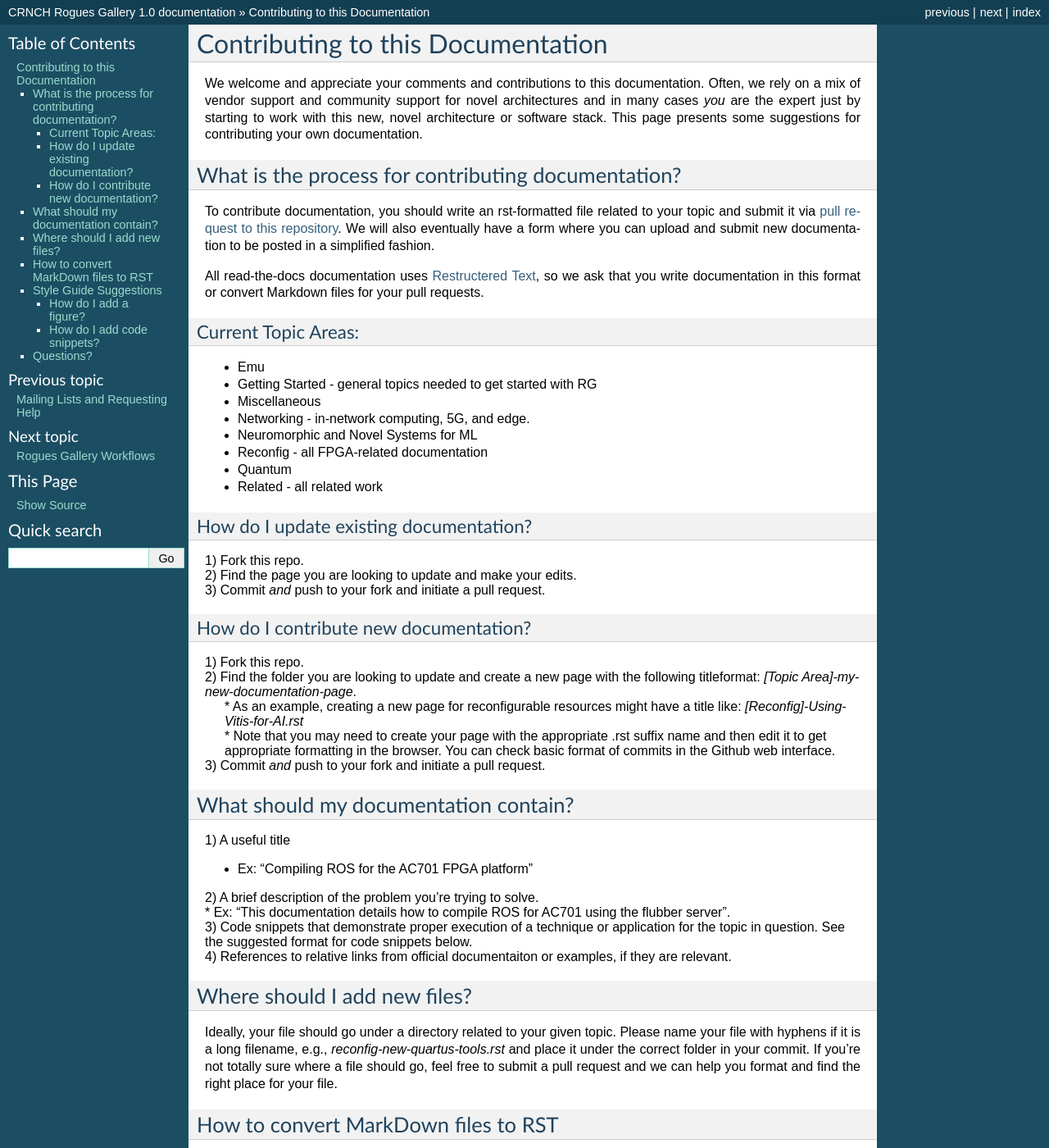
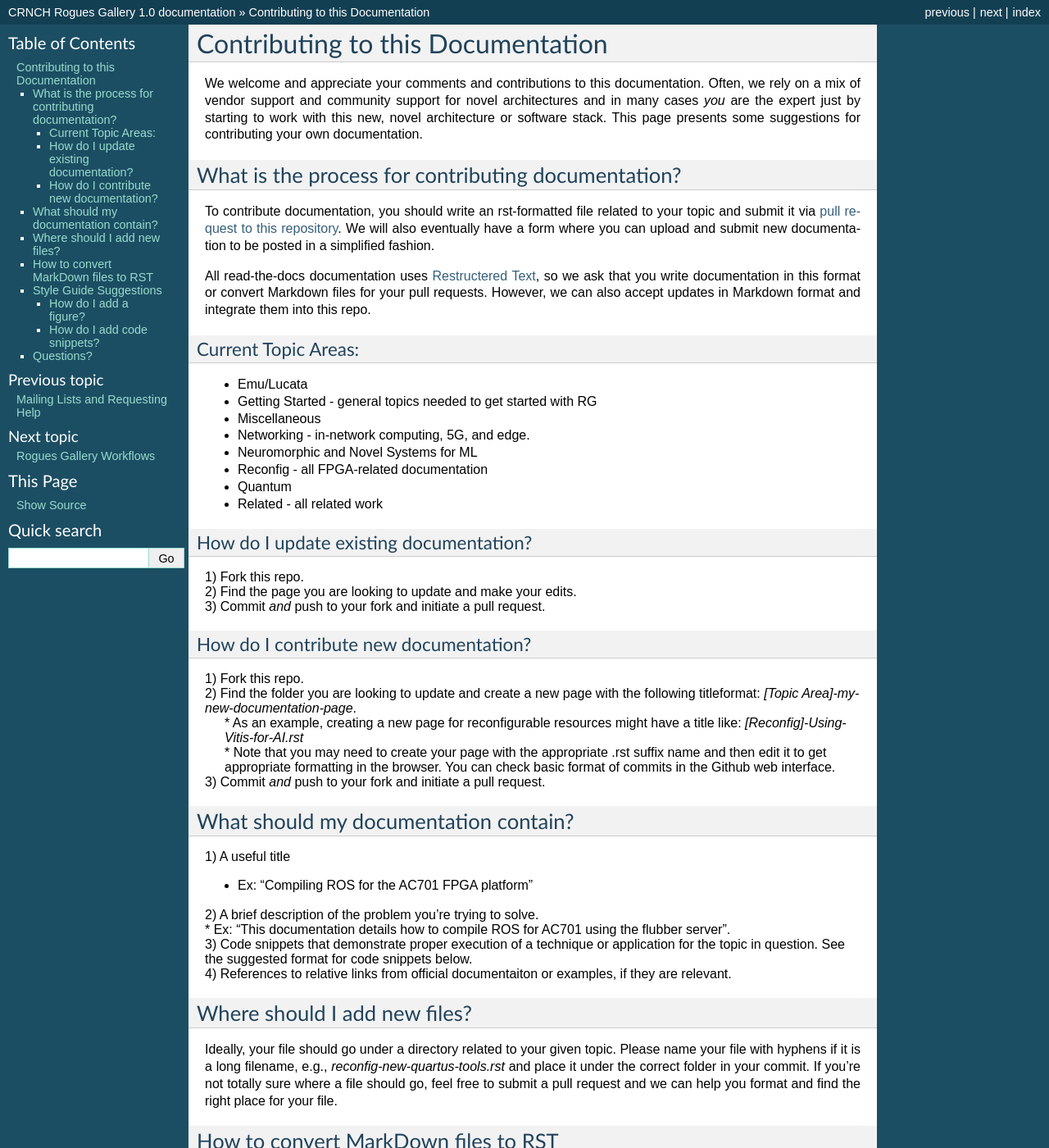
Before and after one commit to gt-crnch-rg/read-the-docs, a Sphinx documentation site: the page built from docs/general/contributing.rst, in a window 1280 px wide and 1400 px high. Shown: the whole window at 82% size. Built offline with Sphinx 7.4.7, drawn with Linux system fonts in a browser that asks for light colours; pages that are not in the unit, such as notebooks, are missing from menus; some of the changed text lies outside the part shown.

Commit message:
Update contributing.rst

```diff
--- a/docs/general/contributing.rst
+++ b/docs/general/contributing.rst
@@ -5,14 +5,14 @@ We welcome and appreciate your comments and contributions to this documentation.
 
 What is the process for contributing documentation?
 ########
-To contribute documentation, you should write an rst-formatted file related to your topic and submit it via `pull request to this repository <https://docs.github.com/en/github/collaborating-with-pull-requests/proposing-changes-to-your-work-with-pull-requests/creating-a-pull-request>`_. We will also eventually have a form where you can upload and submit new documentation to be posted in a simplified fashion.
+To contribute documentation, you should write an rst-formatted file related to your topic and submit it via `pull request to this repository <https://docs.github.com/en/pull-requests/collaborating-with-pull-requests/proposing-changes-to-your-work-with-pull-requests/creating-a-pull-request>`_. We will also eventually have a form where you can upload and submit new documentation to be posted in a simplified fashion.
 
-All read-the-docs documentation uses `Restructered Text <https://sublime-and-sphinx-guide.readthedocs.io/en/latest/glossary_terms.html#term-rst>`_, so we ask that you write documentation in this format or convert Markdown files for your pull requests.
+All read-the-docs documentation uses `Restructered Text <https://sublime-and-sphinx-guide.readthedocs.io/en/latest/glossary_terms.html#term-rst>`_, so we ask that you write documentation in this format or convert Markdown files for your pull requests. However, we can also accept updates in Markdown format and integrate them into this repo.
 
 Current Topic Areas:
 ------------
 
--  Emu
+-  Emu/Lucata
 -  Getting Started - general topics needed to get started with RG
 -  Miscellaneous
 -  Networking - in-network computing, 5G, and edge.
@@ -66,7 +66,7 @@ While there are many nice GUI-based editors for MarkDown files, there are not th
 
 You can use this simple script to convert a MarkDown file to RST, but you may then want to check that the links and figure links get populated correctly. You can also use editors like `Typora <https://typora.io/>`_ to edit Markdown and then export an RST file. Note that Typora uses pandoc behind the scenes to do this conversion!
 
-You can also use Python tools like _`m2r <https://github.com/miyakogi/m2r>`__ which may provide a better translation capability than pandoc.
+You can also use Python tools like `m2r <https://github.com/miyakogi/m2r>`__ which may provide a better translation capability than pandoc.
 
 
 Style Guide Suggestions
```
